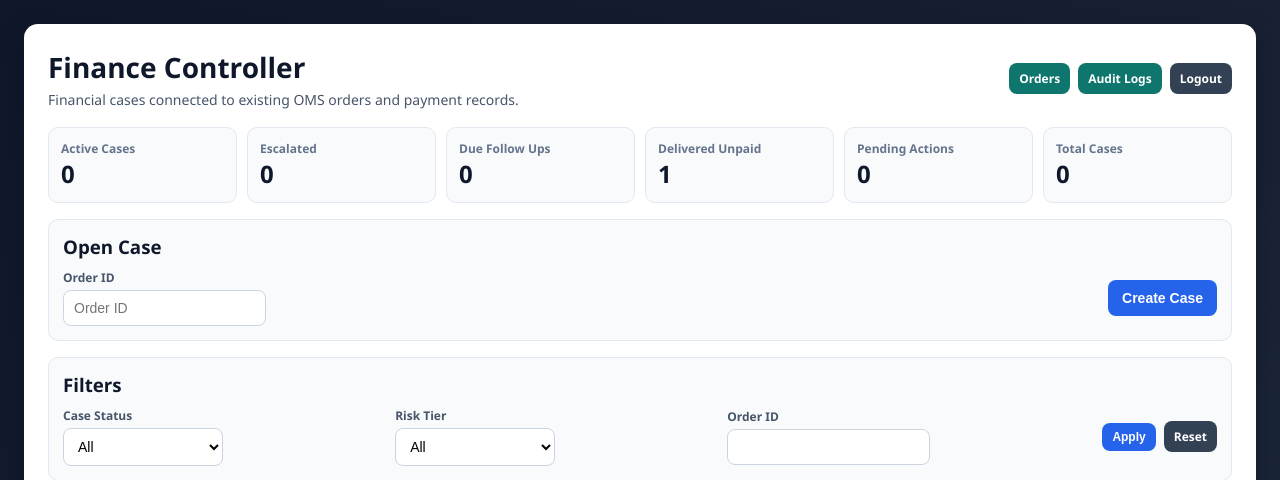
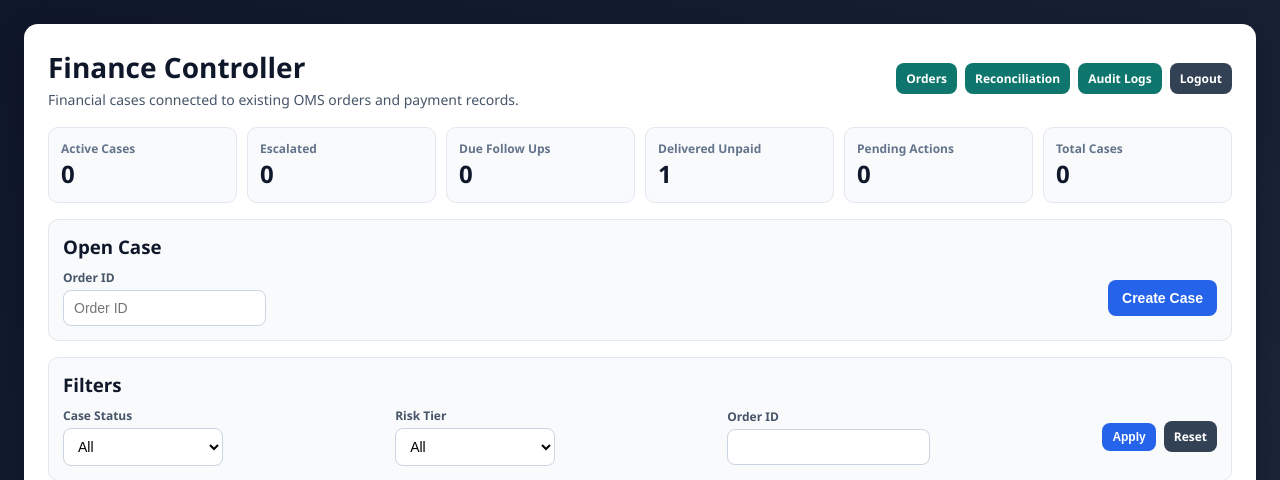
Before and after one commit to rashmimalikarjun/Order-management-system, a Flask app: page /admin/finance in a window 1280 px wide. Shown: the top 480 px of the page. Run offline with Flask 3, Linux system fonts and the light colour scheme; a user stored in the database is signed in; data comes from the database, SQL or seed files in the repository; data that the repository does not hold is empty.

Commit message:
Add Reconciliation link to admin finance template

```diff
--- a/templates/admin_finance.html
+++ b/templates/admin_finance.html
@@ -165,6 +165,7 @@
       </div>
       <div class="actions">
         <a href="{{ url_for('admin') }}" class="btn secondary">Orders</a>
+        <a href="{{ url_for('reconciliation_dashboard') }}" class="btn secondary">Reconciliation</a>
         <a href="{{ url_for('admin_audit_logs') }}" class="btn secondary">Audit Logs</a>
         <a href="{{ url_for('logout') }}" class="btn ghost">Logout</a>
       </div>
```
